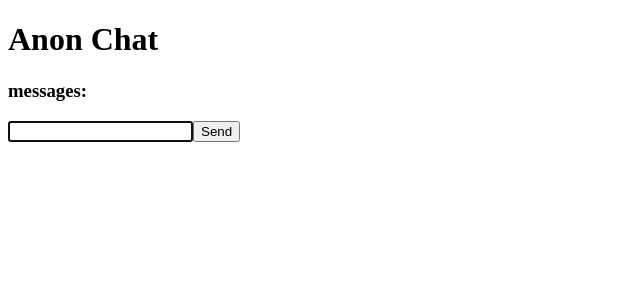
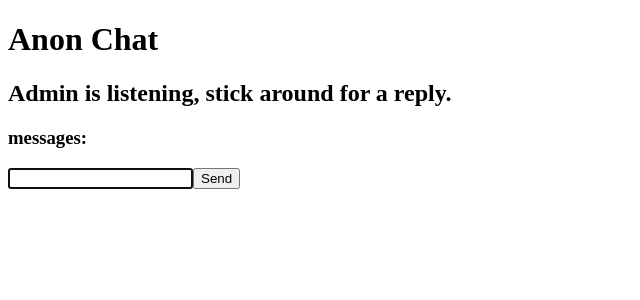
Before and after one commit to endepointe/chat_sb, a React (Create React App) app in the folder client/: page / in a window 1280 px wide. Shown: the top 300 px of the page, without its empty margins (0-640 px from the left). Built offline with nearby package versions, Linux system fonts and the light colour scheme; no server answers.

Commit message:
update chat

```diff
--- a/client/src/comps/chat/Chat.js
+++ b/client/src/comps/chat/Chat.js
@@ -41,6 +41,7 @@ const Chat = () => {
   return (
     <div className='chat-container'>
       <h1>Anon Chat</h1>
+      <h2>Admin is listening, stick around for a reply.</h2>
       <h3>messages:</h3>
       <div id="chat-box">
         <ul id="messages"></ul>
```
